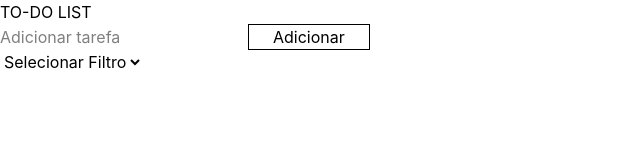
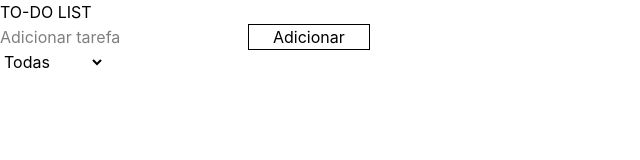
Before and after one commit to testAulavint/TO-DO-LIST-, a React (Vite) app in the folder my-app/: page / in a window 1280 px wide. Shown: the top 160 px of the page, without its empty margins (0-640 px from the left). Built offline with nearby package versions, Linux system fonts and the light colour scheme.

Commit message:
adicionado o filtro

```diff
--- a/my-app/componentes/listarTela.jsx
+++ b/my-app/componentes/listarTela.jsx
@@ -1,24 +1,18 @@
 import BtnBase from "./btn";
 import { useTarefa } from "../src/hookPersonalizado/adicionarTrefaHook";
-import { useState } from "react";
 
-const MostrarTela = ({ elemento, id }) => {
-  const [isChecked, setIsChecked] = useState(false);
-
-  const hendleCheckboxChecked = (event) => {
-    setIsChecked(event.target.checked);
-  };
+const MostrarTela = ({ elemento, id, tarefa, funcao }) => {
   const hookTarefa = useTarefa();
   return (
     <ul>
-      <li className={isChecked ? "line-through text-gray-700" : ""}>
+      <li className={tarefa ? "line-through text-gray-700" : ""}>
         <input
           type="checkbox"
-          id="item"
-          checked={isChecked}
-          onChange={hendleCheckboxChecked}
+          id={`item-${id}`}
+          checked={tarefa}
+          onChange={() => funcao(id)}
         />
-        <label htmlFor="item">{elemento} </label>
+        <label htmlFor={`item-${id}`}>{elemento} </label>
         <BtnBase text={"Deletar"} onClick={() => hookTarefa.onCLickDel(id)} />
       </li>
     </ul>
--- a/my-app/src/App.jsx
+++ b/my-app/src/App.jsx
@@ -1,51 +1,54 @@
-import { useEffect, useState } from "react";
+import { useState } from "react";
 import Tarefa from "../componentes/lista";
 import MostrarTela from "../componentes/listarTela";
 import { userContext } from "./contex/userContext";
-import { useMemo } from "react";
-
 import "./App.css";
 
+const filtros = [
+  { valor: "todas", nome: "Todas" },
+  { valor: "concluidas", nome: "Concluídas" },
+  { valor: "pendentes", nome: "Pendentes" },
+];
+
 function App() {
+  //ONDE FICANM ARMAZENADAS AS TAREFAS CRIADAS
   const [arrayTarefas, setArrayTarefas] = useState([]);
 
-  const [filtros, setFiltros] = useState([
-    { id: 1, nome: "Selecionar Filtro", role: false },
-    { id: 2, nome: "Todas", role: false },
-    { id: 3, nome: "Concluídas", role: false },
-    { id: 4, nome: "Pendêntes", role: false },
-  ]);
+  //O VALOR É ARMAZENADO AQUI DO FILTRO (PEGA O VALOR DE FILTROS)
+  const [valorFiltro, setValorFiltro] = useState("todas");
 
   const [tarefa, setTarefa] = useState("");
-  console.log(filtros);
-  const inverterrole = (id) => {
-    setFiltros((prev) =>
-      prev.map((e) => {
-        if (e.id === id) {
-          return {
-            ...e,
-            role: !e.role,
-          };
-        }
-        return e;
-      }),
+
+  //ALTERA O CONCLUIDO DAS TAREFAS NO INPUT AO CLICAR NO CHECKBOX
+  const alternarConclusao = (id) => {
+    setArrayTarefas((tarefas) =>
+      tarefas.map((item) =>
+        item.id === id ? { ...item, concluida: !item.concluida } : item,
+      ),
     );
   };
 
+  //o .MAP QUE VAI SER USADO PARA MOSTAR AS TAREFAS NO JANELA COM OS FILTROS ATUALIZADOS DA VARIAVEL (VALORFILTRO)
+  const tarefasFiltradas = arrayTarefas.filter((item) => {
+    if (valorFiltro === "concluidas") return item.concluida;
+    if (valorFiltro === "pendentes") return !item.concluida;
+    return true;
+  });
+
   const hendleSubmit = (e) => {
-    event.preventDefault();
+    e.preventDefault();
+
+    if (!tarefa.trim()) return;
 
     const novaTarefa = {
       id: Date.now(),
-      nome: tarefa,
+      nome: tarefa.trim(),
+      concluida: false,
     };
 
     //  console.log("Formulário enviado");
 
-    setArrayTarefas([...arrayTarefas, novaTarefa]); //peguei o array existente e adicionei
-
-    // console.log(arrayTarefas);
-
+    setArrayTarefas((tarefas) => [...tarefas, novaTarefa]);
     setTarefa("");
   };
 
@@ -56,18 +59,25 @@ function App() {
           <main className="">
             <Tarefa tarefa={tarefa} hendleSubmit={hendleSubmit} />
             {/* mostrar tarefas em tela */}
-            {arrayTarefas.map((e) => (
-              <MostrarTela key={e.id} elemento={e.nome} id={e.id} />
+            {tarefasFiltradas.map((e) => (
+              <MostrarTela
+                key={e.id}
+                tarefa={e.concluida}
+                elemento={e.nome}
+                id={e.id}
+                funcao={alternarConclusao}
+              />
             ))}
 
             {/* filtro */}
             <select
               name="filtro"
               id="filtro"
-              onChange={(e) => inverterrole(Number(e.target.value))}
+              value={valorFiltro}
+              onChange={(e) => setValorFiltro(e.target.value)}
             >
               {filtros.map((item) => (
-                <option key={item.id} value={item.id}>
+                <option key={item.valor} value={item.valor}>
                   {item.nome}
                 </option>
               ))}
```
